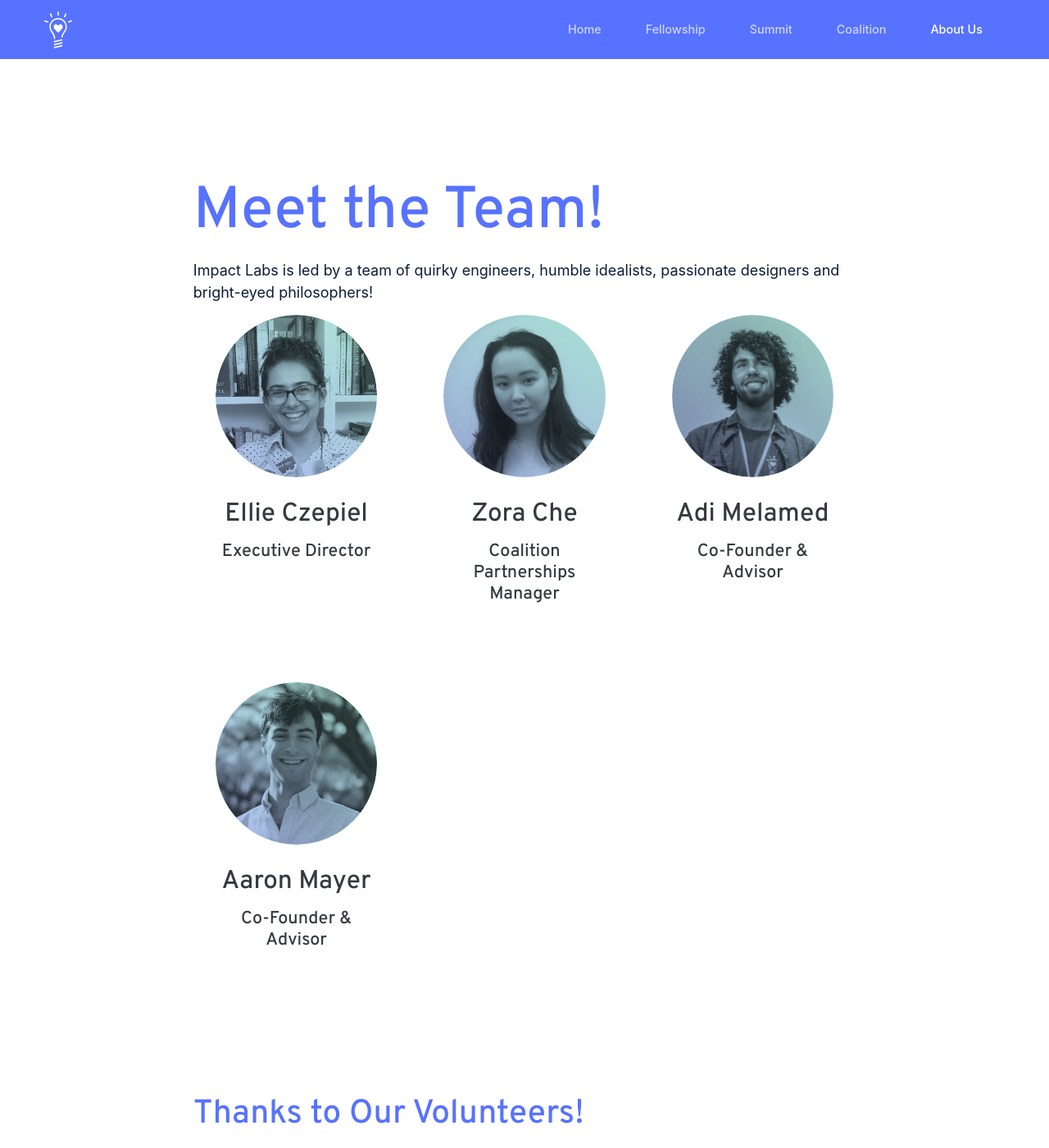
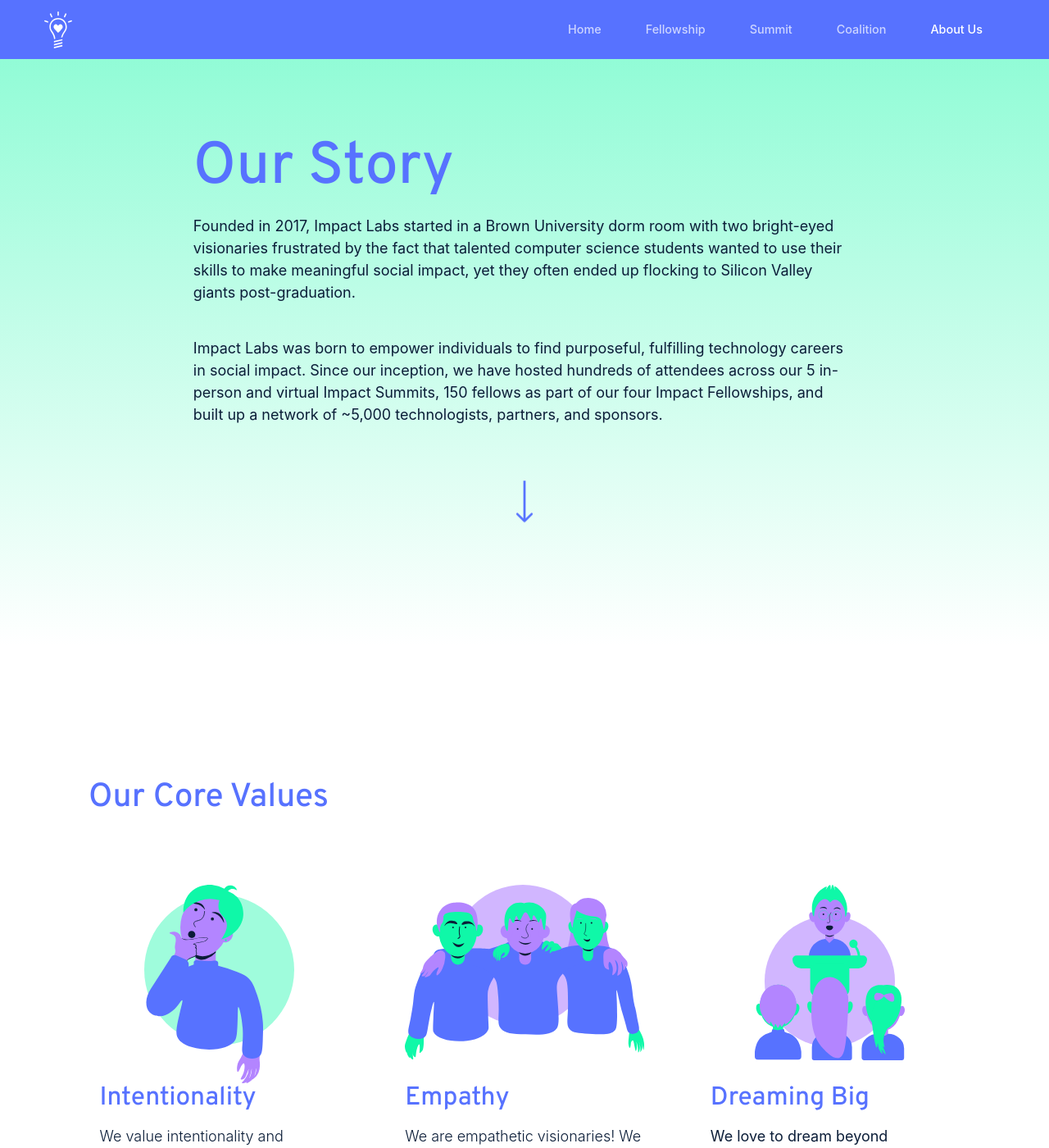
Before and after one commit to impact-labs/impact-labs.github.io, a Jekyll site: the page built from pages/about.html, in a window 1280 px wide and 1400 px high. Shown: the whole window at 82% size. Built offline with Jekyll 4.4.1, drawn with Linux system fonts in a browser that asks for light colours; some of the changed text lies outside the part shown.

Commit message:
Add our story & values to about us page (#108)
* add new sectioms & content'

* styling updates

* spacing & copy edits on about page

```diff
--- a/pages/about.html
+++ b/pages/about.html
@@ -4,12 +4,81 @@
 image: /assets/images/seo/team.jpg
 ---
 
-<section data-aos="fade-up" class="pb-0 mt-md-5 mt-0">
+
+<section data-aos="fade-up" class="pt-5" style="background: linear-gradient(rgba(15, 248, 166, 0.5), #FFFFFF)">
+	<div class="container-fluid row mx-0 mt-5">
+		<div class="col-0 col-md-2"></div>
+		<div class="col-12 col-md-8">
+			<h1>Our Story</h1>
+			<p class="pb-3">Founded in 2017, Impact Labs started in a Brown University dorm room with two bright-eyed visionaries frustrated by the fact that talented computer science students wanted to use their skills to make meaningful social impact, yet they often ended up flocking to Silicon Valley giants post-graduation.
+				</p>
+			<p class="pb-3">Impact Labs was born to empower individuals to find purposeful, fulfilling technology careers in social impact. Since our inception, we have hosted hundreds of attendees across our 5 in-person and virtual Impact Summits, 150 fellows as part of our four Impact Fellowships, and built up a network of ~5,000 technologists, partners, and sponsors.
+				</p>
+			<div class="text-center">
+				<img alt="Scroll Down" id="scroll" class="px-5 pt-4" src="/assets/images/icons/arrow.svg" />
+			</div>
+		</div>
+	</div>
+</section>
+
+
+<section id="scrollTo" class="px-sm-5 pb-5 pt-5">
+		<div class="container-fluid mx-0 pt-5">
+			<div class="row mb-4 d-none d-md-flex">
+				<h2 class="pb-3 px-3">Our Core Values</h2>
+			</div>
+			<div class="row d-none d-md-flex">
+				<div class="col-4 text-center">
+					<img alt="Intentionality" src="/assets/images/illustrations/what_is_impact_labs.svg" class="img-fluid px-5"/>
+				</div>
+				<div class="col-4 text-center">
+					<img alt="Empathy" src="/assets/images/illustrations/community.svg" class="img-fluid px-3"/>
+				</div>
+				<div class="col-4 text-center">
+					<img alt="Dreaming Big" src="/assets/images/illustrations/the_summit.svg" class="img-fluid px-5"/>
+				</div>
+			</div>
+			<div class="row">
+				<img alt="Intentionality" class="my-4 ml-3 text-left d-md-none" src="/assets/images/icons/impact_fellowship.svg" class="img-fluid"/>
+				<div class="col-12 col-md-4 text-center px-md-4 mb-5 mb-md-0">
+					<div class="text-left lead">
+						<h3>Intentionality</h3>
+						<p class="lead text-left">
+								We value intentionality and thoughtfulness in everything we do. Social impact is multifaceted and complex, and we strive to understand its nuances, respect its different forms, and recognize the structural challenges in place that make progress nonlinear.
+						</p>
+					</div>
+				</div>
+				<img alt="Empathy" class="my-4 ml-3 d-md-none" src="/assets/images/icons/impact_summit.svg" class="img-fluid"/>
+				<div class="col-12 col-md-4 text-center px-md-4 mb-5 mb-md-0">
+					<div class="text-left lead">
+						<h3>Empathy</h3>
+						<p>
+								We are empathetic visionaries! We think caring a lot is cool. We aim to think beyond ourselves and consider the world’s most pressing problems, and how we can leverage technology to make a difference. The first step is being empathetic and open-minded to the problems of this world. The second? Believing you can do something about them.
+						</p>
+					</div>
+				</div>
+				<img alt="Dreaming Big" class="my-4 ml-3 d-md-none" src="/assets/images/icons/coalition.svg" class="img-fluid"/>
+				<div class="col-12 col-md-4 text-center px-md-4 mb-5 mb-md-0">
+					<div class="text-left">
+						<h3>Dreaming Big</h3>
+						<p>
+							We love to dream beyond conventional norms. Our hope is to open the doors of possibility for young change-makers who are eager to leverage their skillsets in meaningful careers. Building platforms for high-risk refugee populations. Developing software solutions to improve voter turnout. Engineering new solar panel distribution systems. The possibilities are endless!
+						</p>
+					</div>
+				</div>
+			</div>
+		</section>
+
+
+<section data-aos="fade-up" class="pb-0 mt-md-5 mt-0" style="position: relative;">
+	<img alt="Plus" class="accent d-none d-md-inline" style="width:130px; position:absolute; bottom: 180px; left: 150px;" src="/assets/images/accents/plus.svg" />
+
+	<img alt="Bolt" class="accent d-none d-md-inline" style="width:100px; position:absolute; right: 340px; top: 0px;" src="/assets/images/accents/bolt.svg" />
 	<div class="container-fluid row mx-0">
 		<div class="col-0 col-md-2"></div>
 		<div class="col-12 col-md-8">
 
-			<h1 class="text-primary">Meet the Team!</h1>
+			<h2 class="text-primary">Meet the Team!</h2>
 			<p>Impact Labs is led by a team of quirky engineers, humble idealists, passionate designers and bright-eyed philosophers!
 			</p>
 			<div class="row pb-5" id="team-members">
@@ -25,7 +94,7 @@
 					</a>
 				{% endfor %}
 			</div>
-			<h2 style="max-width:80%">Thanks to Our Volunteers!</h2>
+			<h3 style="max-width:80%">Thanks to Our Volunteers!</h3>
 			<p>Volunteers at Impact Labs help with everything from program design to speaker outreach to web development -- we couldn't have gotten to where we are without these folks!
 			</p>
 			<div class="row pb-5" id="past-members">
@@ -78,11 +147,11 @@
 <section data-aos="fade-up" class="pb-0 mt-0" style="position:relative">
 
 	<img alt="Bolt" class="accent d-none d-md-inline" style="width:100px; position:absolute; right: 340px; top: 0px;" src="/assets/images/accents/bolt.svg" />
-	<img alt="Plus" class="accent d-none d-md-inline" style="width:130px; position:absolute; bottom: 180px; left: 0px;" src="/assets/images/accents/plus.svg" />
+	<img alt="Plus" class="accent d-none d-md-inline" style="width:130px; position:absolute; bottom: 180px; left: 100px;" src="/assets/images/accents/plus.svg" />
 	<div class="container-fluid row mx-0 my-0">
 		<div class="col-0 col-md-2"></div>
 		<div class="col-12 col-md-8">
-			<h1>Our Funders</h1>
+			<h2>Our Funders</h2>
 			<p class="pb-3">Impact Labs is supported by a mix of unrestricted funding grants and project-specific funding through contracts and grants, as well as revenue from our programming. We are grateful to all of our donors, funders, and partners -- we couldn't do our work without them!
 			</p>
 			<div class="row pb-5" id="team-members">
```
